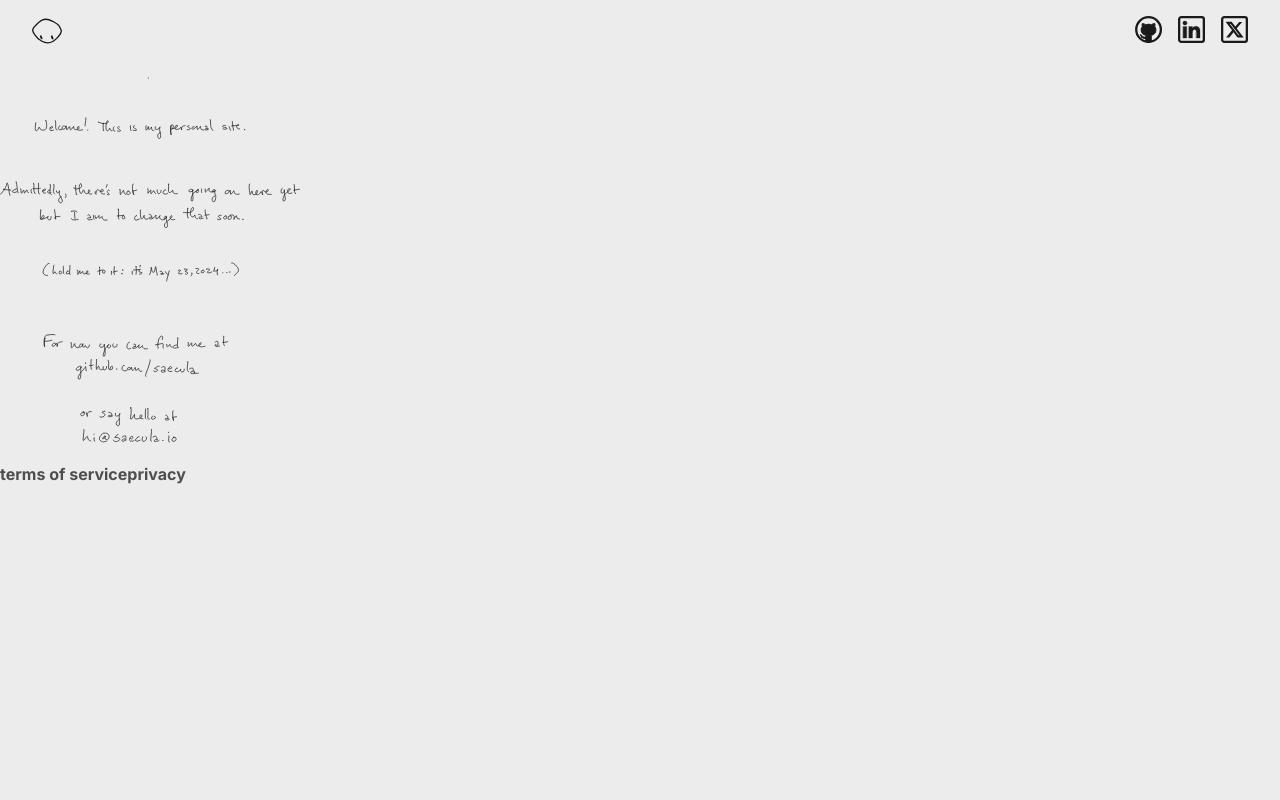
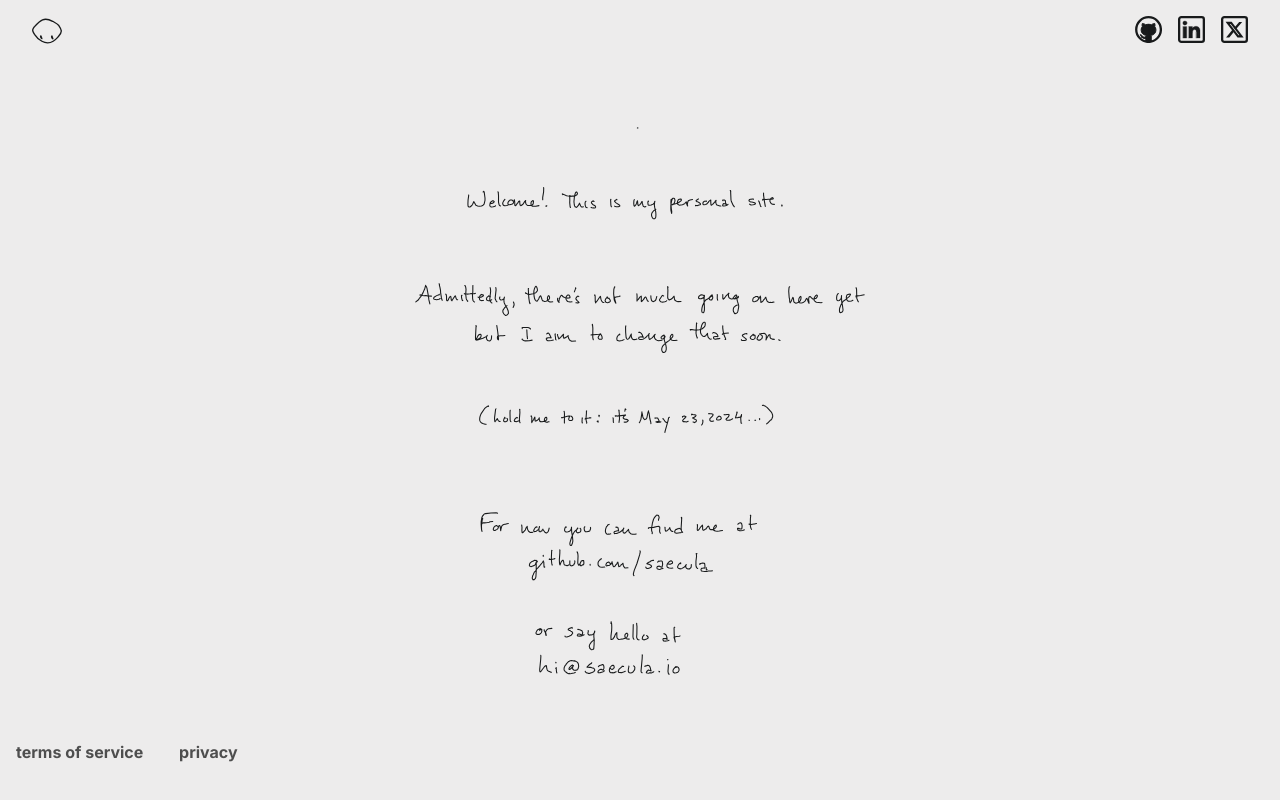
Before and after one commit to saecula/saecula-io, a Next.js app: page / in a window 1280 px wide. Built offline with nearby package versions, Linux system fonts and the light colour scheme.

Commit message:
more rearrange, fix landing page

```diff
--- a/src/app/components/Footer.js
+++ b/src/app/Footer.js
@@ -1,13 +1,9 @@
 import React from 'react';
 
-import style from './style.module.css';
-
 const Footer = () => (
-  <footer className={style.footer}>
-    <div className={style['footer-Link']}>
+  <footer>
+    <div className="footer-group">
       <a href="/terms">terms of service </a>
-    </div>
-    <div className={style['footer-Link']}>
       <a href="/privacy"> privacy</a>
     </div>
   </footer>
--- a/src/app/components/Header.js
+++ b/src/app/Header.js
@@ -1,9 +1,6 @@
 import React from 'react';
 import Image from 'next/image';
 import Link from 'next/link';
-
-import icon from '../icon.svg';
-import style from './style.module.css';
 
 const HeaderIcon = ({ href, src }) => (
   <Link href={href} target="_blank" rel="noopener noreferrer">
@@ -12,13 +9,13 @@ const HeaderIcon = ({ href, src }) => (
 );
 
 const Header = () => (
-  <header className={style.header}>
-    <div className={style['header-group-left']}>
+  <header>
+    <div className="header-group-left">
       <Link href="/">
-        <Image src={icon} width={30} height={30} />
+        <Image src="/mascot.svg" width={30} height={30} />
       </Link>
     </div>
-    <div className={style['header-group-right']}>
+    <div className="header-group-right">
       <HeaderIcon href="https://www.github.com/saecula" src="/gh.svg" />
       <HeaderIcon href="https://www.linkedin.com/in/saecula/" src="/in.svg" />
       <HeaderIcon href="https://www.x.com/_saecula" src="/x.svg" />
--- a/src/app/components/style.module.css
+++ /dev/null
@@ -1,25 +0,0 @@
-.header {
-  display: flex;
-  height: 60px;
-  justify-content: space-between;
-  padding: 1rem 2rem;
-}
-
-.header-group-left > * {
-  margin-right: 1em;
-}
-
-.header-group-right > * {
-  margin-left: 1em;
-}
-
-.footer {
-  width: 100%;
-  height: 60px;
-  display: flex;
-  color: var(--subtext-color);
-}
-
-.footer-link {
-  margin-right: 1em;
-}
--- a/src/app/layout.js
+++ b/src/app/layout.js
@@ -1,8 +1,9 @@
 import React from 'react';
 import { Inter } from 'next/font/google';
 
-import Header from './components/Header';
-import Footer from './components/Footer';
+import Header from './Header';
+import Footer from './Footer';
+
 import './styles';
 
 const inter = Inter({ subsets: ['latin'] });
--- a/src/app/page.js
+++ b/src/app/page.js
@@ -1,15 +1,15 @@
 import React from 'react';
 import Image from 'next/image';
 
-import { intro } from './svg';
+import styles from './style.module.css';
 
-const text =
-  "Welcome! this is my personal site and it's under construction. for now you can find me at github.com/saecula or say hello at hi@saecula.io.";
+const altText =
+  "Welcome! this is my personal site and it's under construction. for now you can find me at github.com/saecula or say hello at admin@saecula.io.";
 
 export default () => {
   return (
-    <div className="intro">
-      <Image src={intro} alt={text} width={300} height={400} />
+    <div className={styles.intro}>
+      <Image src="/intro.svg" alt={altText} width={450} height={650} />
     </div>
   );
 };
--- a/src/app/styles/globals.css
+++ b/src/app/styles/globals.css
@@ -6,14 +6,20 @@
 
 html,
 body {
+  height: 100%;
   max-width: 100vw;
   overflow-x: hidden;
   background-color: var(--background-color);
   color: var(--color);
 }
 
+body {
+  display: flex;
+  flex-direction: column;
+}
+
 main {
-  min-height: calc(100vh - var(--header-height) - var(--footer-height));
+  flex: 1 0 auto;
 }
 
 a {
@@ -22,8 +28,30 @@ a {
   text-decoration: none;
 }
 
-nav {
-  display: inline;
+header {
+  display: flex;
+  height: 60px;
+  justify-content: space-between;
+  padding: 1rem 2rem;
+}
+
+.header-group-left > * {
+  margin-right: 1em;
+}
+
+.header-group-right > * {
+  margin-left: 1em;
+}
+
+footer {
+  display: flex;
+  flex-shrink: 0;
+  width: 100%;
+  height: 60px;
+  color: var(--subtext-color);
+}
+
+.footer-group > * {
   margin: 1em;
 }
 
--- a/src/app/svg/index.js
+++ /dev/null
@@ -1,4 +0,0 @@
-export { default as intro } from './intro.svg';
-export { default as github } from './github.svg';
-export { default as linkedin } from './linkedin.svg';
-export { default as x } from './x.svg';
```
Also changed, not shown: public/intro.svg (renamed from src/app/svg/intro.svg), public/mascot.svg (added), src/app/utils/copy.html (renamed from src/app/svg/copy.html).
